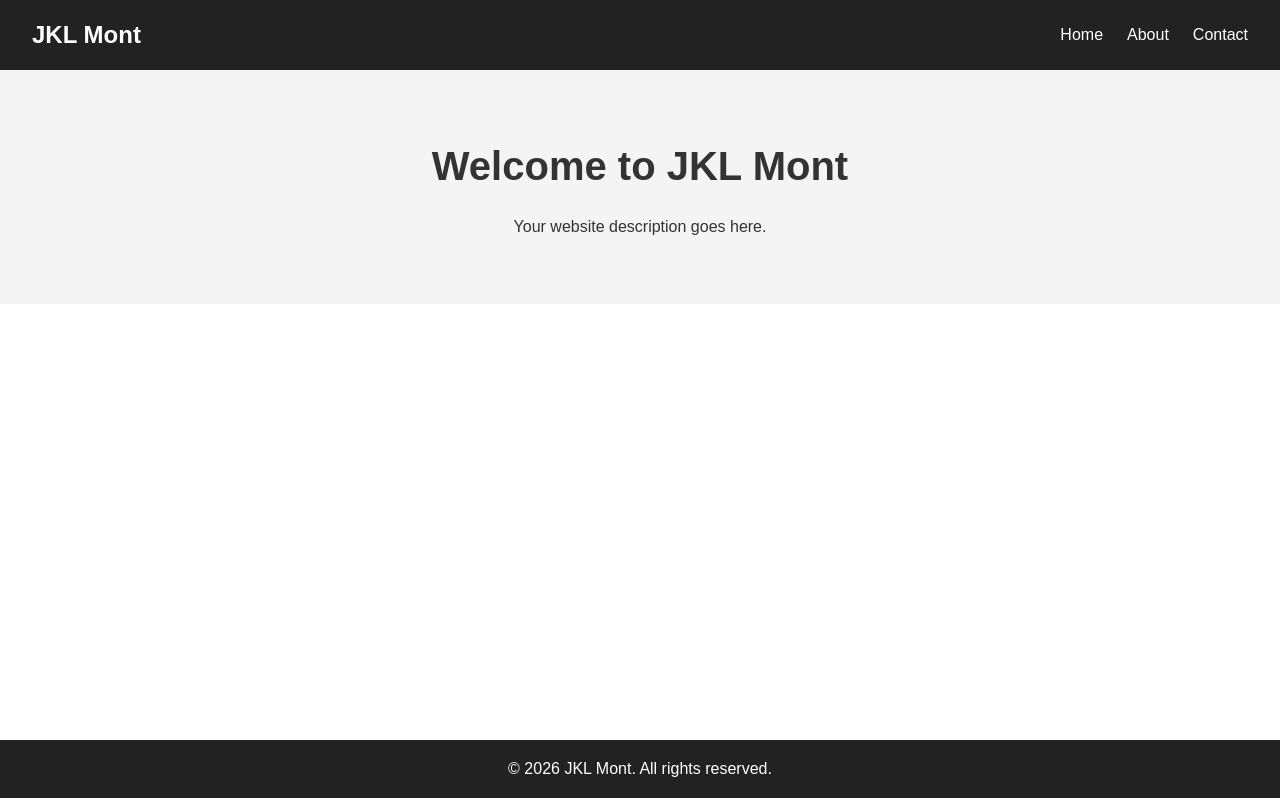
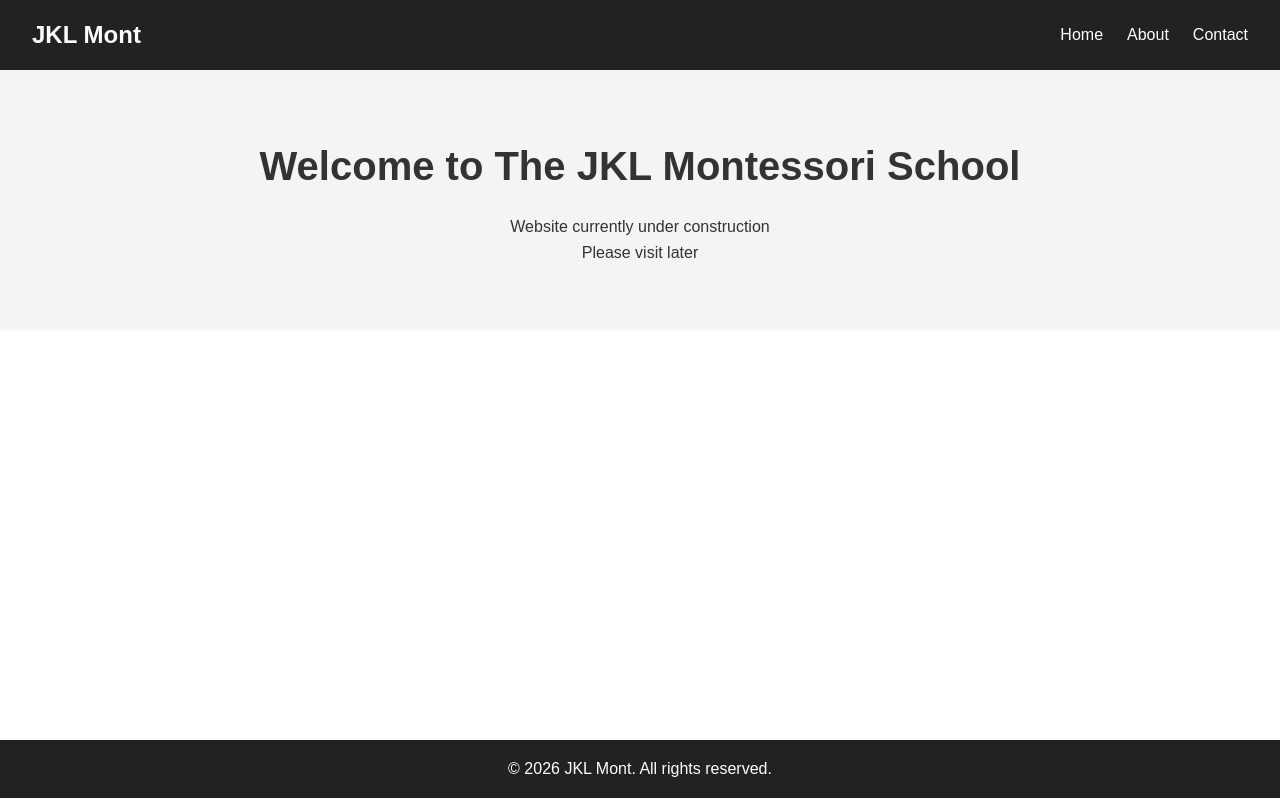
Before and after one commit to Giovanni6722/jklmontessoriwebsite, a plain HTML site: page index.html in a window 1280 px wide. Drawn offline with Linux system fonts and the light colour scheme.

Commit message:
Deployed Under Construcion message

```diff
--- a/index.html
+++ b/index.html
@@ -20,8 +20,9 @@
 
     <main>
         <section class="hero">
-            <h2>Welcome to JKL Mont</h2>
-            <p>Your website description goes here.</p>
+            <h2>Welcome to The JKL Montessori School</h2>
+            <p>Website currently under construction</p>
+            <p>Please visit later</p>
         </section>
     </main>
 
```
